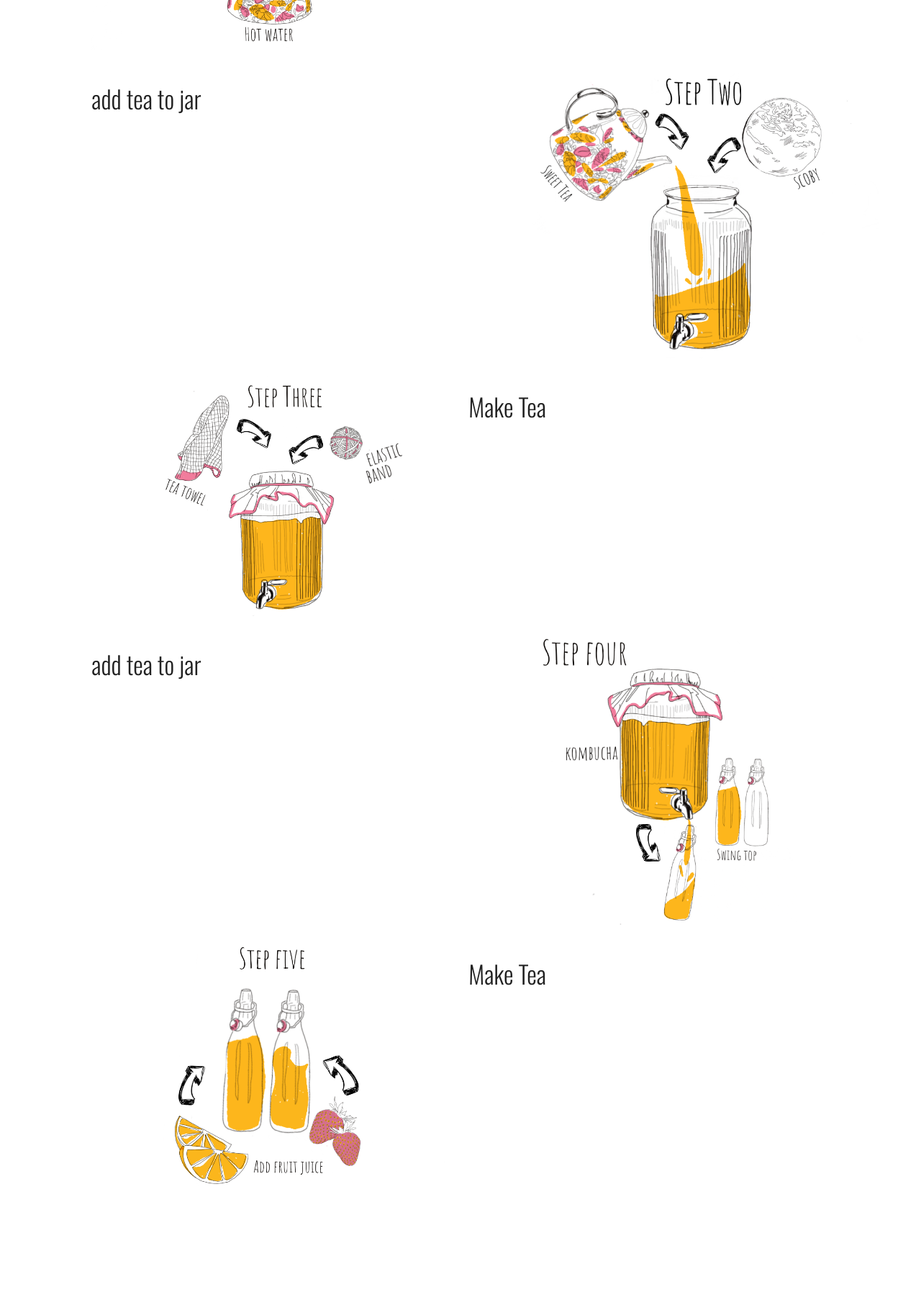
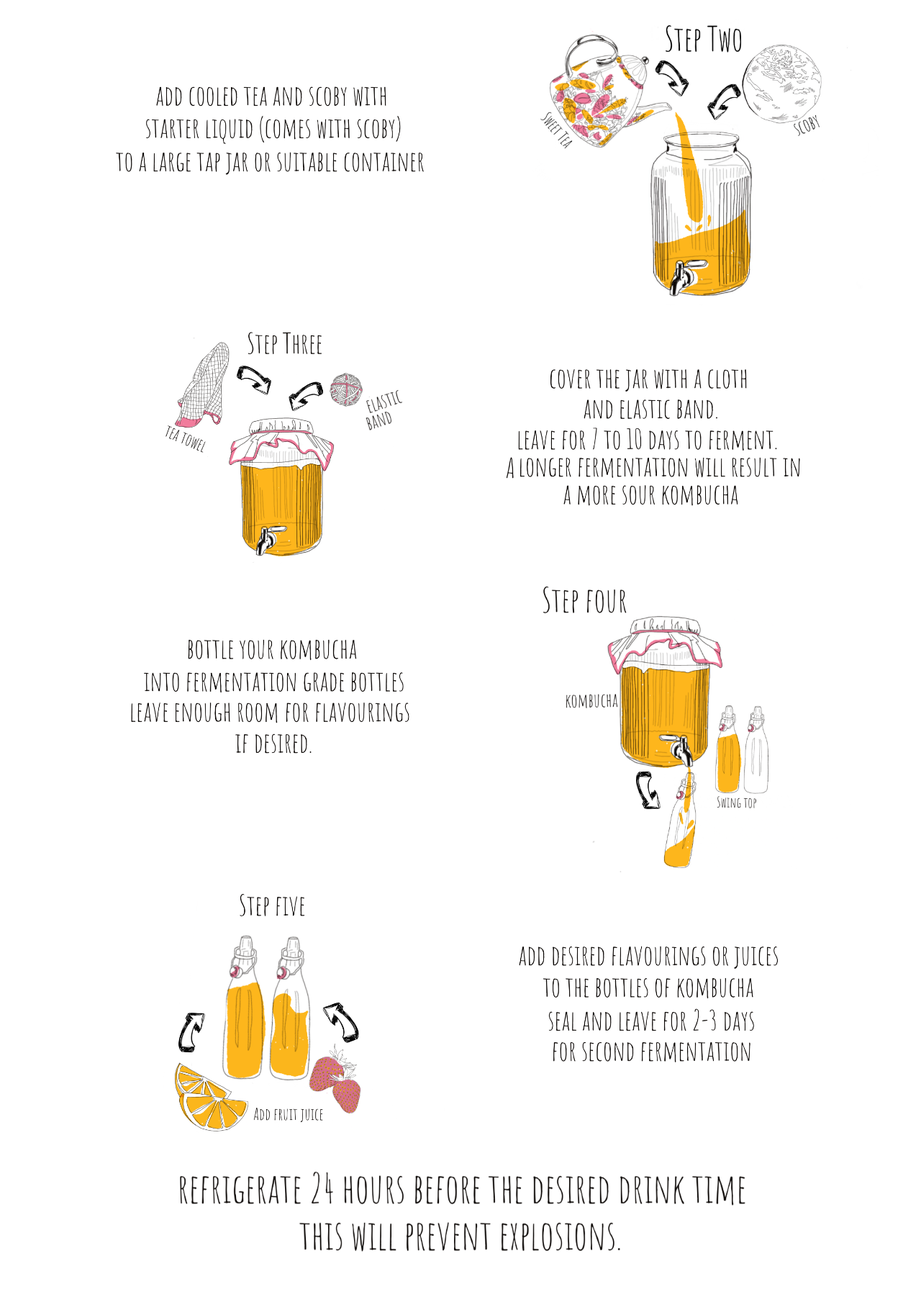
Before and after one commit to JMortifee/data-centric-development, a Flask app: page /get_started in a window 1280 px wide. Shown: the part 1253-3080 px from the top of the page at 72% size. Run offline with Flask 2, Linux system fonts and the light colour scheme; some libraries are stand-ins or nearby versions.

Commit message:
added text images to get started and also added some more logo images

```diff
--- a/static/css/style.css
+++ b/static/css/style.css
@@ -46,6 +46,11 @@ nav, nav .nav-wrapper i, nav a.sidenav-trigger, nav a.sidenav-trigger i {
     color: black;
     text-align: center;
 }
+/* .nav-top {
+    width: 100%;
+    height: 30px;
+    background-color: black;
+} */
 
 .nav-bottom, .footer-top-bar{
     width: 100%;
--- a/templates/base.html
+++ b/templates/base.html
@@ -18,8 +18,14 @@
 	<header>
         <!-- top navbar -->
 		<nav class="nav-extended text-shadow">
+      <div class="nav-top">
+
+      </div>
 			<div class="nav-wrapper">
 				<a href="{{ url_for('landing') }}" class="logo"><img src="{{ url_for('static', filename='images/logo.png') }}" alt="kujos kombucha logo"></a>
+
+        <!-- <a href="{{ url_for('landing') }}" class="logo-center"><img src="{{ url_for('static', filename='images/kujo.png') }}" alt="drawing of kujo"></a> -->
+
 				<a href="#" data-target="mobile-demo" class="sidenav-trigger right"><i class="fas fa-bars"></i></a>
 				<ul class="right hide-on-med-and-down">
                     <li><a class="nav-1" href="{{ url_for('get_started') }}">Get Started</a></li>
--- a/templates/get_started.html
+++ b/templates/get_started.html
@@ -30,7 +30,7 @@
                 <img src="{{ url_for('static', filename='images/step-1.png') }}" alt="">
             </div>
             <div class="col s12 m5">
-                <h4>Make Tea</h4>
+                <img src="{{ url_for('static', filename='images/step-1-text.png') }}" alt="">
 
             </div>
         </div>
@@ -39,7 +39,7 @@
     <div class="row ">
         <div class="col s12 step">
             <div class="col s12 m5 offset-m1">
-                <h4>add tea to jar</h4>
+                <img src="{{ url_for('static', filename='images/step-2-text.png') }}" alt="">
 
             </div>
             <div class="col s12 m6 ">
@@ -55,7 +55,7 @@
                 <img src="{{ url_for('static', filename='images/step-3.png') }}" alt="">
             </div>
             <div class="col s12 m5">
-                <h4>Make Tea</h4>
+                <img src="{{ url_for('static', filename='images/step-3-text.png') }}" alt="">
 
             </div>
         </div>
@@ -64,7 +64,7 @@
     <div class="row ">
         <div class="col s12 step">
             <div class="col s12 m5 offset-m1">
-                <h4>add tea to jar</h4>
+                <img src="{{ url_for('static', filename='images/step-4-text.png') }}" alt="">
 
             </div>
             <div class="col s12 m6 ">
@@ -80,9 +80,15 @@
                 <img src="{{ url_for('static', filename='images/step-5.png') }}" alt="">
             </div>
             <div class="col s12 m5">
-                <h4>Make Tea</h4>
+                <img src="{{ url_for('static', filename='images/step-5-text.png') }}" alt="">
 
             </div>
+        </div>
+    </div>
+
+    <div class="row ">
+        <div class="col s12 m8 offset-m2 step">
+                <img src="{{ url_for('static', filename='images/final-text.png') }}" alt="">
         </div>
     </div>
 
--- a/templates/landing.html
+++ b/templates/landing.html
@@ -2,7 +2,11 @@
 
 {% block content %}
 
-<h1>landing</h1>
+<div class="row ">
+    <div class="col s12 m6 offset-m3 step">
+            <img src="{{ url_for('static', filename='images/landing.png') }}" alt="">
+    </div>
+</div>
 
 
 {% endblock %}
```
Also changed, not shown: static/images/final-text.png (added), static/images/kujo-1.png (added), static/images/kujo.png (added), static/images/landing.png (added), static/images/step-1-text.png (added), static/images/step-2-text.png (added), static/images/step-3-text.png (added), static/images/step-4-text.png (added), static/images/step-5-text.png (added), static/images/title.png.
